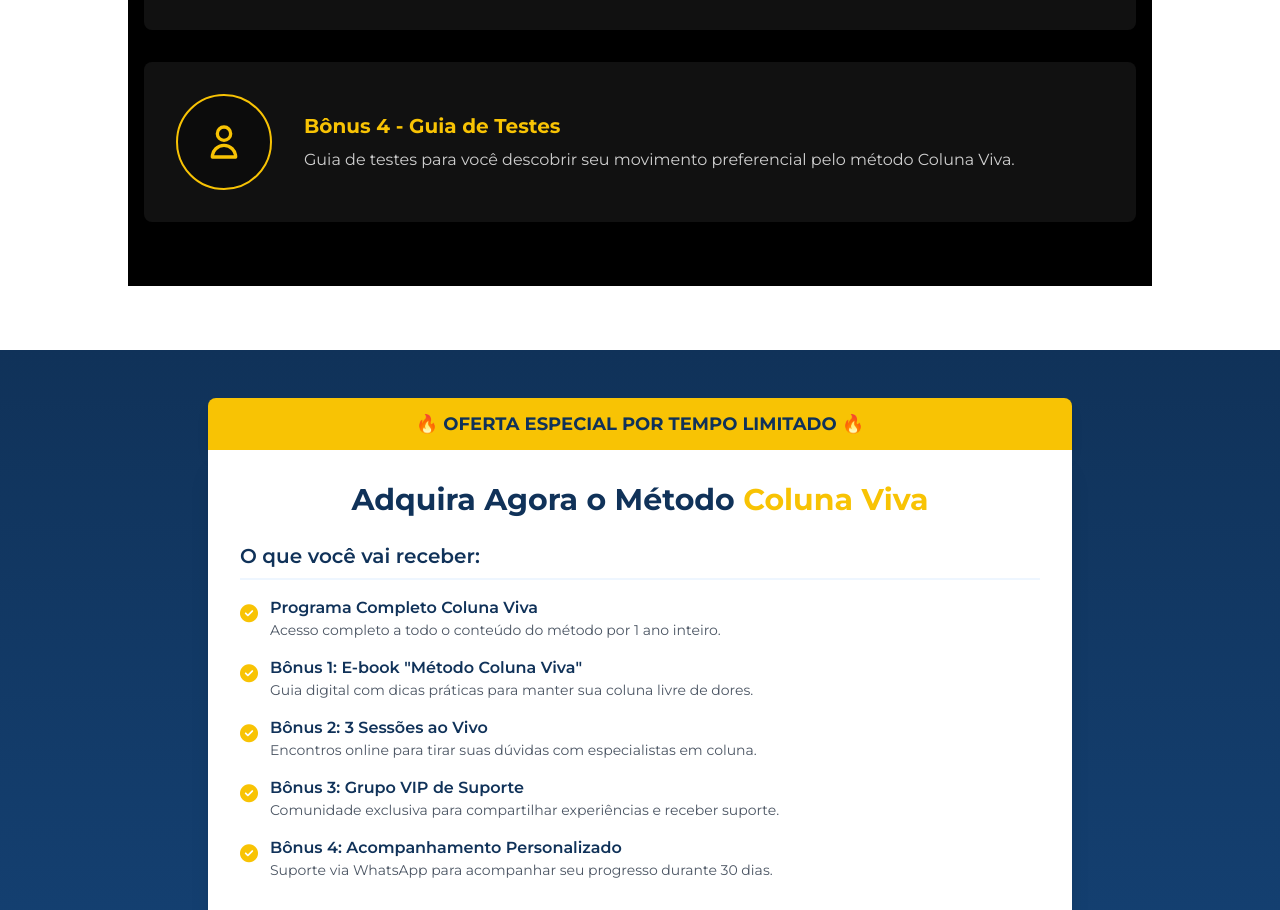
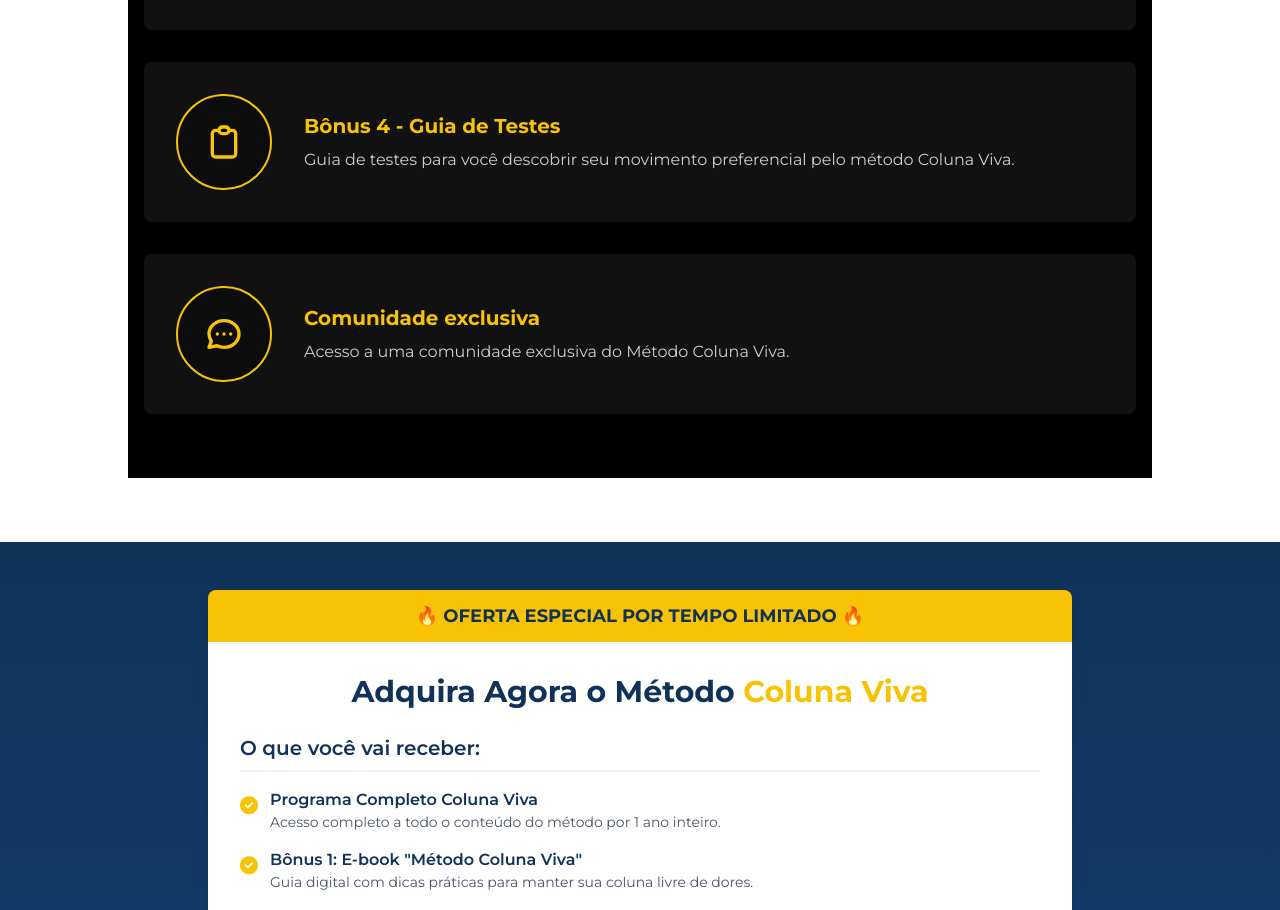
Before and after one commit to diogofrj/landing-page2, a React (Vite) app: page / in a window 1280 px wide. Shown: the part 4927-5837 px from the top of the page. Built offline with nearby package versions, Linux system fonts and the light colour scheme.

Commit message:
Add: Fix bonuses

```diff
--- a/src/components/Bonuses.tsx
+++ b/src/components/Bonuses.tsx
@@ -52,12 +52,24 @@ function Bonuses() {
           <div className="bg-[#111] rounded-lg shadow-lg p-6 md:p-8 flex flex-col md:flex-row items-center transform transition-all duration-300 hover:shadow-xl hover:-translate-y-1">
             <div className="w-20 h-20 md:w-24 md:h-24 rounded-full bg-black/30 flex items-center justify-center mb-4 md:mb-0 md:mr-8 flex-shrink-0 border-2 border-[#f8c304]">
               <svg xmlns="http://www.w3.org/2000/svg" className="w-10 h-10 text-[#f8c304]" fill="none" viewBox="0 0 24 24" stroke="currentColor">
-                <path strokeLinecap="round" strokeLinejoin="round" strokeWidth={2} d="M16 7a4 4 0 11-8 0 4 4 0 018 0zM12 14a7 7 0 00-7 7h14a7 7 0 00-7-7z" />
+                <path strokeLinecap="round" strokeLinejoin="round" strokeWidth={2} d="M9 5H7a2 2 0 00-2 2v12a2 2 0 002 2h10a2 2 0 002-2V7a2 2 0 00-2-2h-2M9 5a2 2 0 002 2h2a2 2 0 002-2M9 5a2 2 0 012-2h2a2 2 0 012 2" />
               </svg>
             </div>
             <div>
               <h3 className="font-bold text-xl text-[#f8c304] mb-2">Bônus 4 - Guia de Testes</h3>
               <p className="text-white/80">Guia de testes para você descobrir seu movimento preferencial pelo método Coluna Viva.</p>
+            </div>
+          </div>
+          {/* Bônus 5 */}
+          <div className="bg-[#111] rounded-lg shadow-lg p-6 md:p-8 flex flex-col md:flex-row items-center transform transition-all duration-300 hover:shadow-xl hover:-translate-y-1">
+            <div className="w-20 h-20 md:w-24 md:h-24 rounded-full bg-black/30 flex items-center justify-center mb-4 md:mb-0 md:mr-8 flex-shrink-0 border-2 border-[#f8c304]">
+              <svg xmlns="http://www.w3.org/2000/svg" className="w-10 h-10 text-[#f8c304]" fill="none" viewBox="0 0 24 24" stroke="currentColor">
+                <path strokeLinecap="round" strokeLinejoin="round" strokeWidth={2} d="M8 12h.01M12 12h.01M16 12h.01M21 12c0 4.418-4.03 8-9 8a9.863 9.863 0 01-4.255-.949L3 20l1.395-3.72C3.512 15.042 3 13.574 3 12c0-4.418 4.03-8 9-8s9 3.582 9 8z" />
+              </svg>
+            </div>
+            <div>
+              <h3 className="font-bold text-xl text-[#f8c304] mb-2">Comunidade exclusiva</h3>
+              <p className="text-white/80">Acesso a uma comunidade exclusiva do Método Coluna Viva. </p>
             </div>
           </div>
         </div>
```
